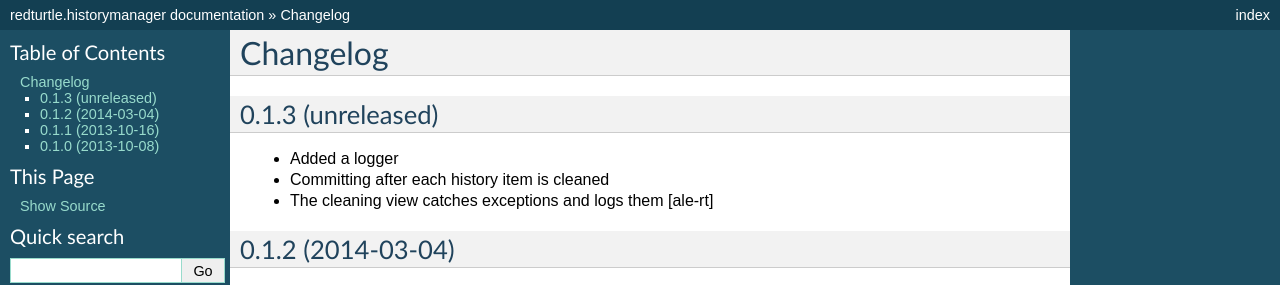
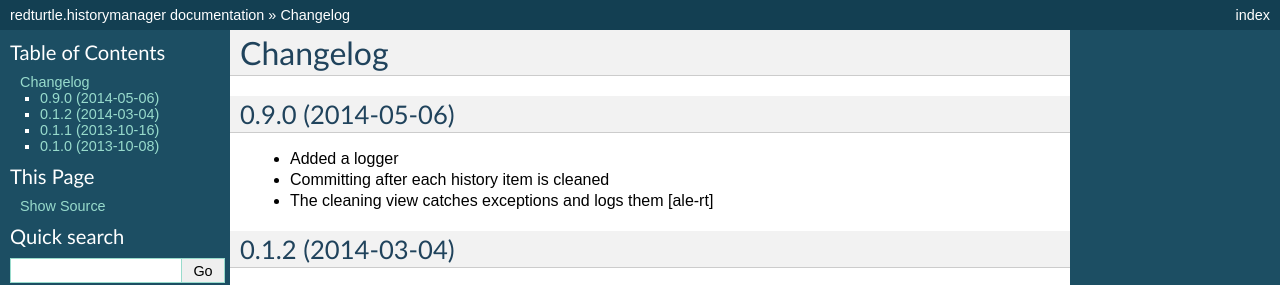
Before and after one commit to RedTurtle/redturtle.historymanager, a Sphinx documentation site: the page built from docs/CHANGELOG.rst, in a window 1280 px wide. Shown: the top 285 px of the page. Built offline with Sphinx 7.4.7, drawn with Linux system fonts in a browser that asks for light colours.

Commit message:
Preparing release 0.9.0

```diff
--- a/docs/CHANGELOG.rst
+++ b/docs/CHANGELOG.rst
@@ -2,7 +2,7 @@ Changelog
 =========
 
 
-0.1.3 (unreleased)
+0.9.0 (2014-05-06)
 ------------------
 
 - Added a logger
--- a/setup.py
+++ b/setup.py
@@ -16,7 +16,7 @@ long_description = \
 
 setup(
     name='redturtle.historymanager',
-    version='0.1.3.dev0',
+    version='0.9.0',
     description="RedTurtle History Manager",
     long_description=long_description,
     # Get more from http://pypi.python.org/pypi?%3Aaction=list_classifiers
```
